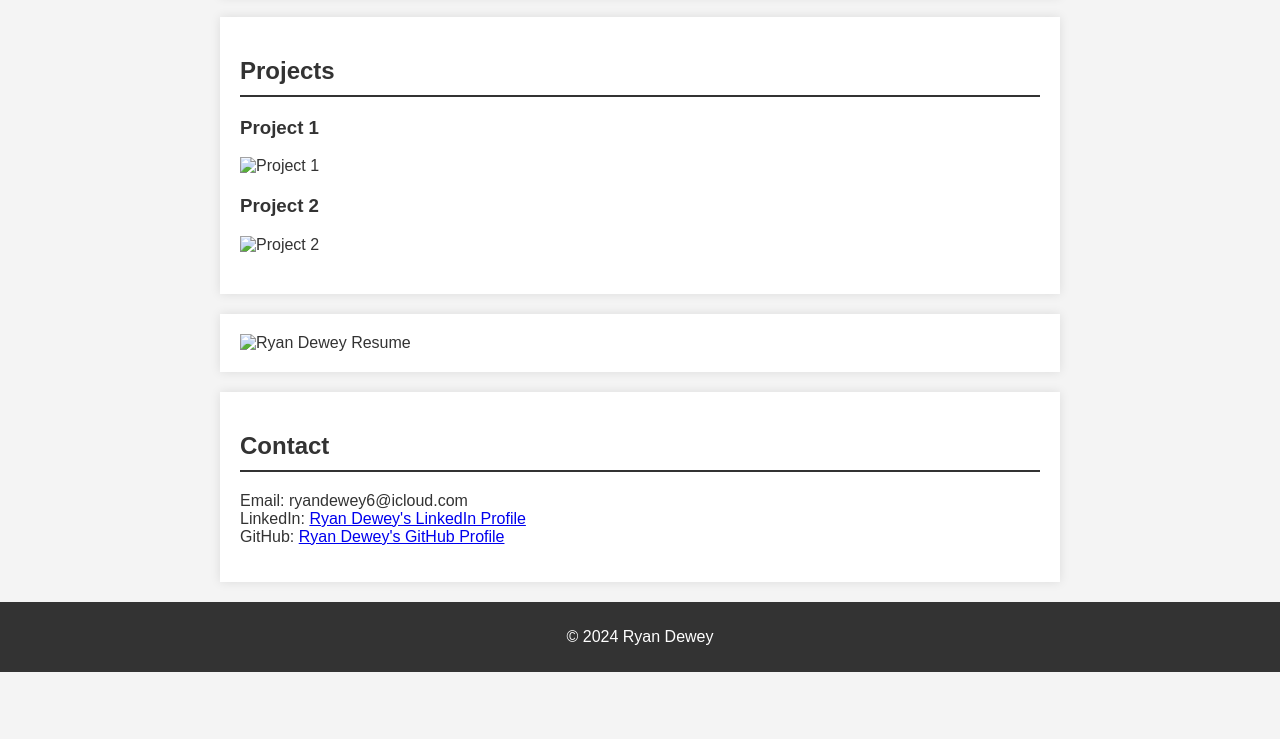
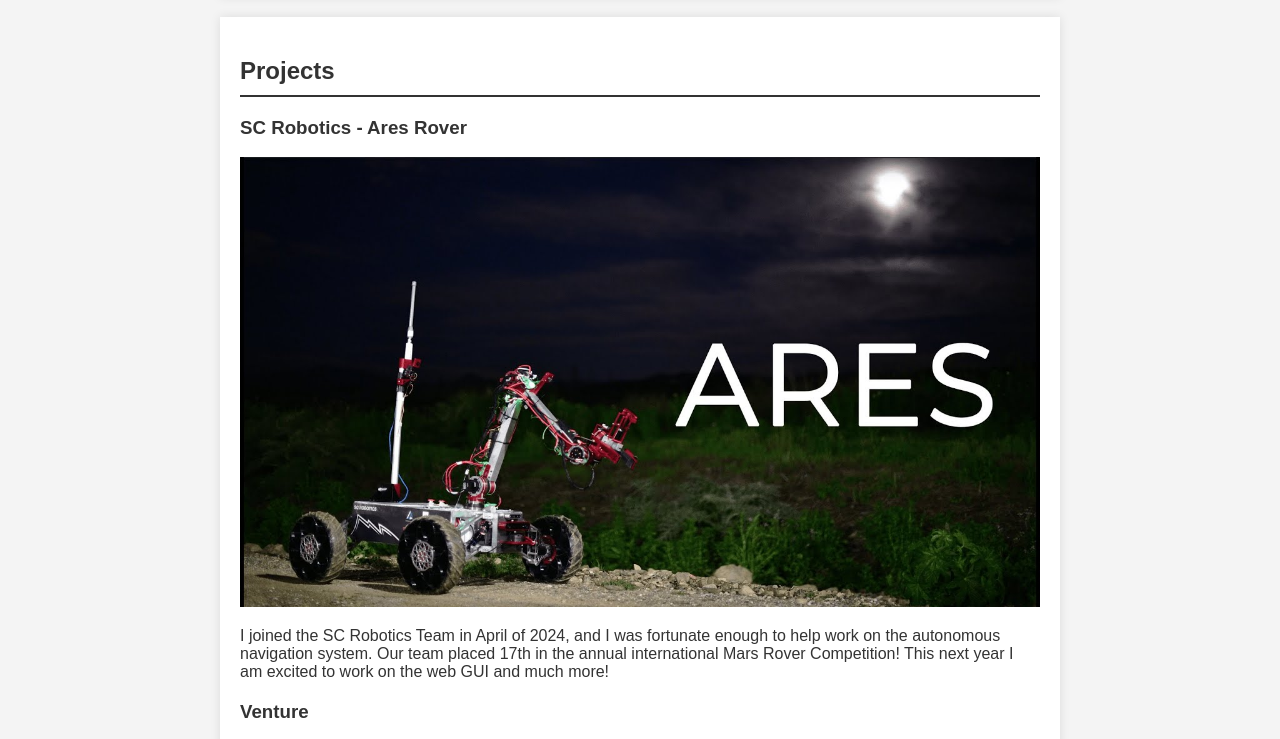
Before and after one commit to RyanDewey/PortfolioProject, a plain HTML site: page index.html in a window 1280 px wide. Shown: the part 358-1097 px from the top of the page. Before the commit the page ends 1030 px from the top, so only its background shows below. Drawn offline with Linux system fonts and the light colour scheme.

Commit message:
added projects and resume

```diff
--- a/index.html
+++ b/index.html
@@ -13,6 +13,7 @@
             <ul>
                 <li><a href="#about">About Me</a></li>
                 <li><a href="#projects">Projects</a></li>
+                <li><a href="#resume">Resume</a></li>
                 <li><a href="#contact">Contact</a></li>
             </ul>
         </nav>
@@ -33,23 +34,23 @@
         <h2>Projects</h2>
 
         <div class="project">
-            <h3>Project 1</h3>
-            <img src="path/to/image1.jpg" alt="Project 1">
-            <p> <!-- Add a description of your project here --> </p>
+            <h3>SC Robotics - Ares Rover</h3>
+            <img src="/images/aries_rover_image.jpg" width="800px" alt="Project 1">
+            <p> I joined the SC Robotics Team in April of 2024, and I was fortunate enough to help
+                work on the autonomous navigation system. Our team placed 17th in the annual international
+                Mars Rover Competition! This next year I am excited to work on the web GUI and much more! </p>
         </div>
 
         <div class="project">
-            <h3>Project 2</h3>
-            <img src="path/to/image2.jpg" alt="Project 2">
-            <p> <!-- Add a description of your project here --> </p>
+            <h3>Venture</h3>
+            <img src="/images/coming_soon.jpg" width="600px" alt="Project 2">
+            <p> I am currently developing a mobile app named Venture! </p>
         </div>
-
-        <!-- Add more projects as needed -->
 
     </section>
 
     <section id="resume">
-        <img src="/images/Ryan\ Dewey\ Resume.pdf" alt="Ryan Dewey Resume">
+        <embed src="/images/Ryan Dewey Resume.pdf" width="800px" height="1088px" alt="Ryan Dewey Resume">
     </section>
 
     <section id="contact">
```
Also changed, not shown: images/aries_rover_image.jpg (added), images/coming_soon.jpg (added).
